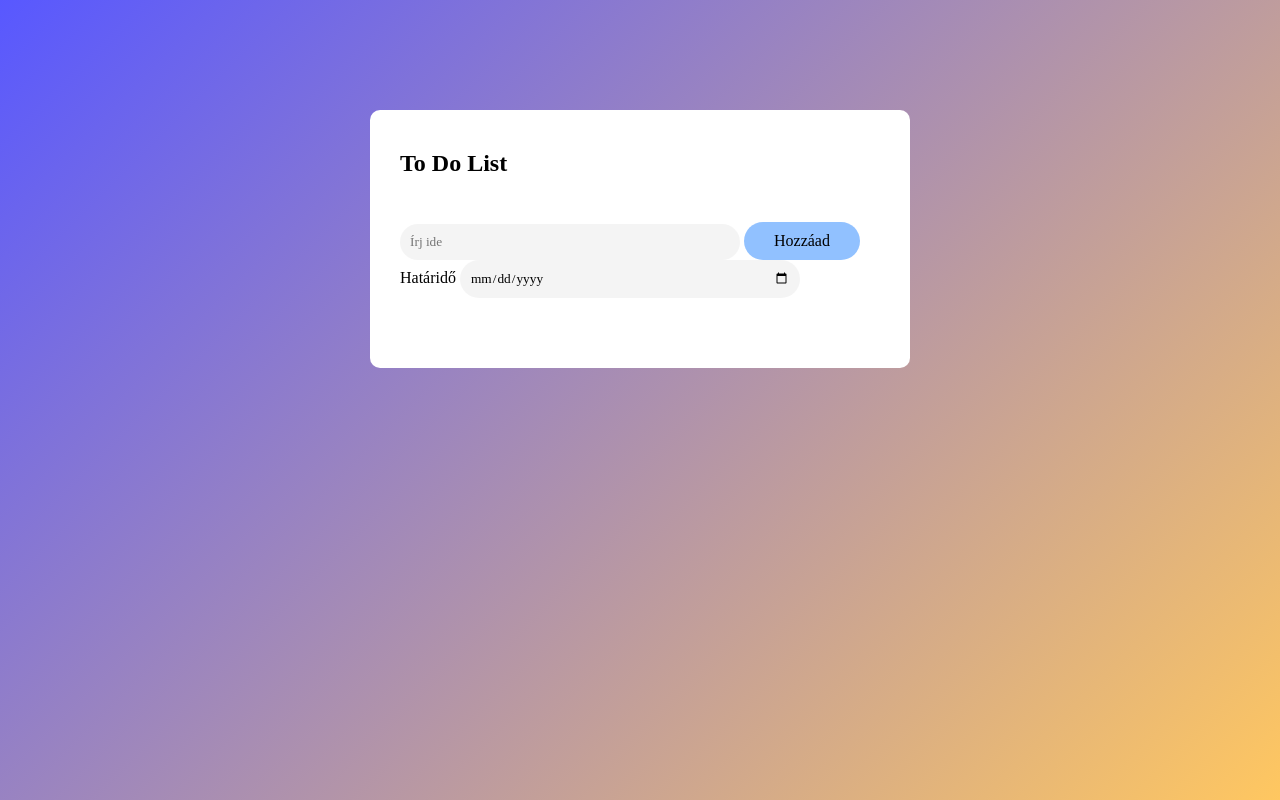
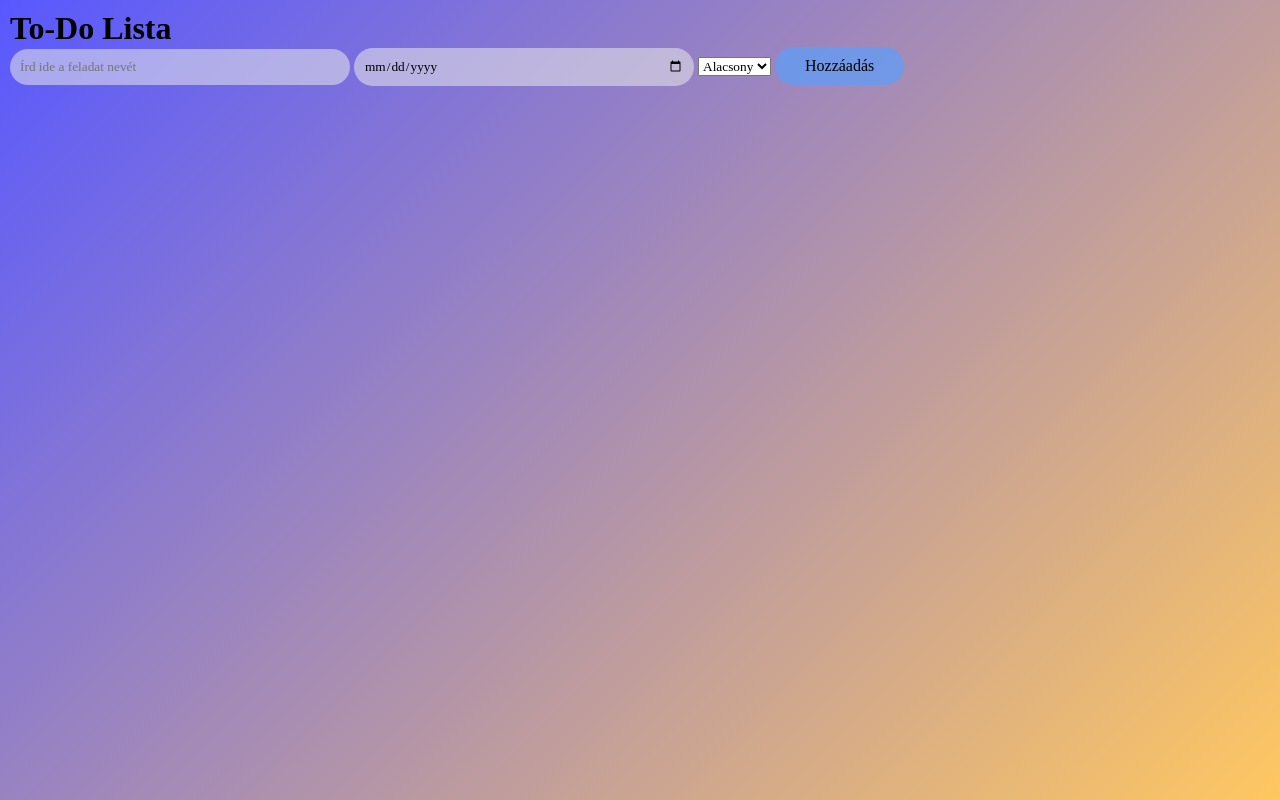
Before and after one commit to Vtunde/to-do-list, a plain HTML site: page index.html in a window 1280 px wide. Drawn offline with Linux system fonts and the light colour scheme.

Commit message:
Add files via upload

```diff
--- a/index.html
+++ b/index.html
@@ -1,34 +1,24 @@
 <!DOCTYPE html>
-<html lang="en">
+<html lang="hu">
 <head>
     <meta charset="UTF-8">
     <meta name="viewport" content="width=device-width, initial-scale=1.0">
-    <title>To do list</title>
+    <title>To-Do Lista</title>
     <link rel="stylesheet" href="style.css">
 </head>
 <body>
-<div class="container">
-    <div class="todoApp">
-        <h2>To Do List</h2>
-        <div class="row"></div>
-            <input type="text" id="input-box" placeholder="Írj ide">
-            <button onclick="addTask()">Hozzáad</button>
-            <div id="datetime">
-                <label for="naptar">Határidő</label>
-                <input type="date" id="taskDeadline">
-               <!-- <input type="date"name="naptar"> -->
-            </div>
-        <div>
-            <ul id="list-container">
-           <!-- <li class="checked">Feladat 1</li>
-            <li>Feladat 2</li>
-            <li>Feladat 3</li> -->
-            </ul>
+    <div class="container">
+        <h1>To-Do Lista</h1>
+        <div class="input-section">
+            <input type="text" id="taskName" placeholder="Írd ide a feladat nevét">
+            <input type="date" id="taskDeadline"> <select id="taskPriority">
+                <option value="low">Alacsony</option>
+                <option value="medium">Közepes</option>
+                <option value="high">Magas</option>
+            </select> <button onclick="addTask()">Hozzáadás</button>
         </div>
-
+        <ul id="taskList"></ul>
     </div>
-</div>
-
-<script src="java.js"></script>
+    <script src="java.js"></script>
 </body>
 </html>
```
